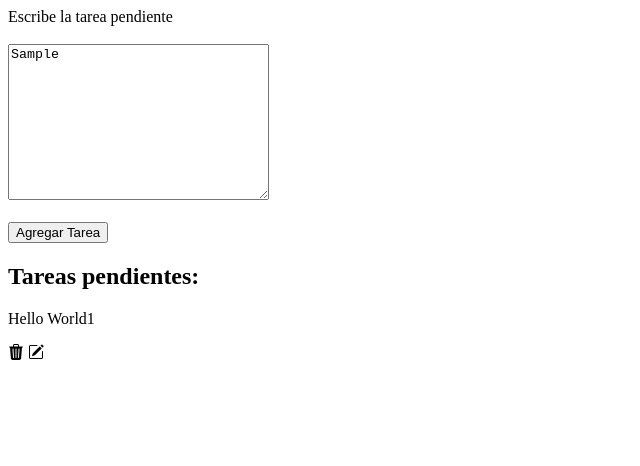
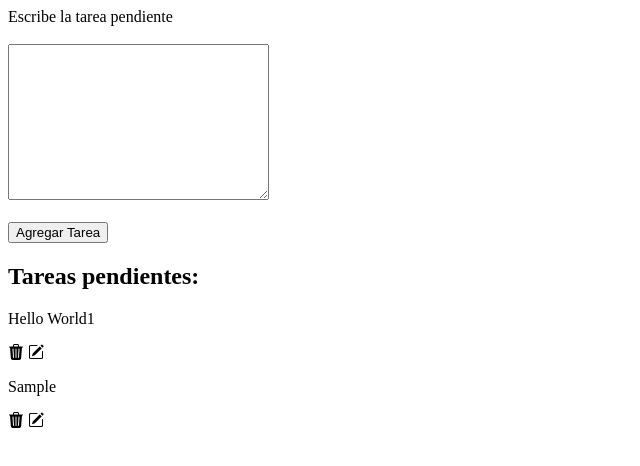
Before and after one commit to ivonnatalia1107/Segunda_entrega_CRUD, a plain HTML site: page index.html in a window 1280 px wide. Both pictures are taken after typing "Sample" into the empty fields and a click on the button "Agregar Tarea". Shown: the whole page, without its empty margins (0-640 px from the left). Drawn offline with nearby package versions, Linux system fonts and the light colour scheme.

Commit message:
eliminar

```diff
--- a/index.html
+++ b/index.html
@@ -43,7 +43,7 @@
                 <div>
                     <p>Hello World1</p>
                     <span class="plus_buttons">
-                        <i class="bi bi-trash3-fill"></i>
+                        <i onClick="deleteTask(this)" class="bi bi-trash3-fill"></i>
                         <i class="bi bi-pencil-square"></i>
                     </span>
                 </div>
--- a/script.js
+++ b/script.js
@@ -2,10 +2,10 @@
 
 let form = document.querySelector('#form');
 let input = document.querySelector('#input');
-let msg= document.querySelector('#msg');
+let msg = document.querySelector('#msg');
 let tasks = document.querySelector('#tasks');
 let taskToDo = {
-    text : ""
+    text: ""
 };
 
 form.addEventListener("submit", (e) => {
@@ -26,11 +26,27 @@ let dataValidation = () => {
     }
 };
 
-let acceptTask = () => {;
-taskToDo["text"] = input.value
-console.log(taskToDo);
+let acceptTask = () => {
+    ;
+    taskToDo["text"] = input.value
+    console.log(taskToDo);
+
+    createTask();
 };
 
 let createTask = () => {
-    tasks.innerHTML += ``;
+    tasks.innerHTML += `
+    <div>
+    <p>${taskToDo.text}</p>
+    <span class="plus_buttons">
+    <i onClick="deleteTask(this)" class="bi bi-trash3-fill"></i>
+    <i class="bi bi-pencil-square"></i>
+    </span>
+    </div>
+    `;
+    input.value = "";
 };
+
+let deleteTask = (e) => {
+e.parentElement.parentElement.remove();
+};
```
